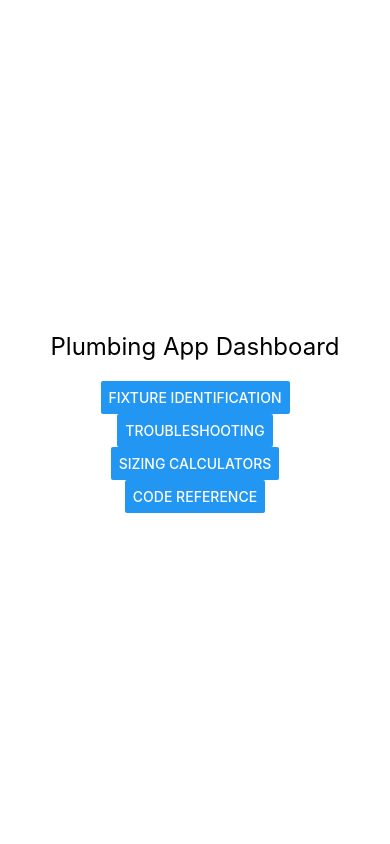
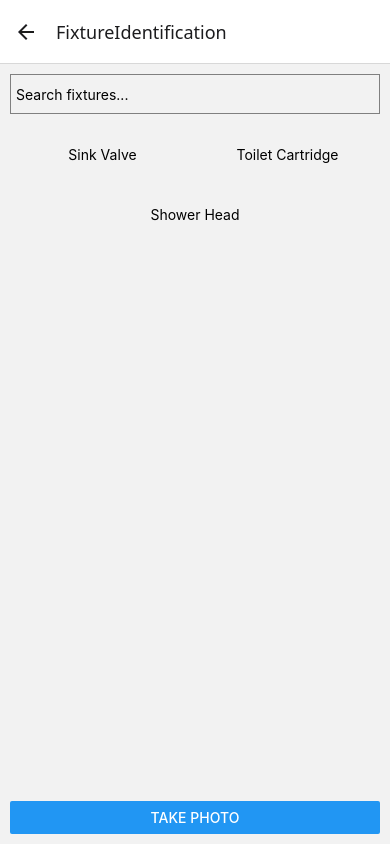
Before and after one commit to jackandamanda16/PlumbingApp, a React Native app: screen /FixtureIdentification in a window 390 px wide. Built offline with nearby package versions, Linux system fonts and the light colour scheme.

Commit message:
Fixed file creation issue and added Fixture Identification screen with camera

```diff
--- a/App.js
+++ b/App.js
@@ -1,27 +1,18 @@
-import React from 'react';
-import { View, Text, Button, StyleSheet } from 'react-native';
+import * as React from 'react';
+import { NavigationContainer } from '@react-navigation/native';
+import { createStackNavigator } from '@react-navigation/stack';
+import DashboardScreen from './screens/DashboardScreen';
+import FixtureIdentificationScreen from './screens/FixtureIdentificationScreen';
+
+const Stack = createStackNavigator();
 
 export default function App() {
   return (
-    <View style={styles.container}>
-      <Text style={styles.title}>Plumbing App Dashboard</Text>
-      <Button title="Fixture Identification" onPress={() => {}} />
-      <Button title="Troubleshooting" onPress={() => {}} />
-      <Button title="Sizing Calculators" onPress={() => {}} />
-      <Button title="Code Reference" onPress={() => {}} />
-    </View>
+    <NavigationContainer>
+      <Stack.Navigator initialRouteName="Dashboard">
+        <Stack.Screen name="Dashboard" component={DashboardScreen} />
+        <Stack.Screen name="FixtureIdentification" component={FixtureIdentificationScreen} />
+      </Stack.Navigator>
+    </NavigationContainer>
   );
 }
-
-const styles = StyleSheet.create({
-  container: {
-    flex: 1,
-    justifyContent: 'center',
-    alignItems: 'center',
-    backgroundColor: '#fff',
-  },
-  title: {
-    fontSize: 24,
-    marginBottom: 20,
-  },
-});
--- /dev/null
+++ b/screens/DashboardScreen.js
@@ -0,0 +1,30 @@
+import React from 'react';
+import { View, Text, Button, StyleSheet } from 'react-native';
+
+export default function DashboardScreen({ navigation }) {
+  return (
+    <View style={styles.container}>
+      <Text style={styles.title}>Plumbing App Dashboard</Text>
+      <Button
+        title="Fixture Identification"
+        onPress={() => navigation.navigate('FixtureIdentification')}
+      />
+      <Button title="Troubleshooting" onPress={() => {}} />
+      <Button title="Sizing Calculators" onPress={() => {}} />
+      <Button title="Code Reference" onPress={() => {}} />
+    </View>
+  );
+}
+
+const styles = StyleSheet.create({
+  container: {
+    flex: 1,
+    justifyContent: 'center',
+    alignItems: 'center',
+    backgroundColor: '#fff',
+  },
+  title: {
+    fontSize: 24,
+    marginBottom: 20,
+  },
+});
--- /dev/null
+++ b/screens/FixtureIdentificationScreen.js
@@ -0,0 +1,72 @@
+import React, { useState } from 'react';
+import { View, Text, FlatList, TextInput, Button, StyleSheet } from 'react-native';
+import * as ImagePicker from 'expo-image-picker';
+
+export default function FixtureIdentificationScreen() {
+  const [search, setSearch] = useState('');
+  const [selectedImage, setSelectedImage] = useState(null);
+
+  // Sample fixture data (replace with real data later)
+  const fixtures = [
+    { id: '1', name: 'Sink Valve', image: 'https://via.placeholder.com/100' },
+    { id: '2', name: 'Toilet Cartridge', image: 'https://via.placeholder.com/100' },
+    { id: '3', name: 'Shower Head', image: 'https://via.placeholder.com/100' },
+  ];
+
+  const filteredFixtures = fixtures.filter((f) =>
+    f.name.toLowerCase().includes(search.toLowerCase())
+  );
+
+  const pickImage = async () => {
+    let result = await ImagePicker.launchCameraAsync({
+      allowsEditing: true,
+      quality: 1,
+    });
+
+    if (!result.canceled) {
+      setSelectedImage(result.assets[0].uri);
+      // Add AI logic here later (e.g., upload to AWS Rekognition)
+    }
+  };
+
+  return (
+    <View style={styles.container}>
+      <TextInput
+        style={styles.searchBar}
+        placeholder="Search fixtures..."
+        value={search}
+        onChangeText={setSearch}
+      />
+      <FlatList
+        data={filteredFixtures}
+        keyExtractor={(item) => item.id}
+        renderItem={({ item }) => (
+          <View style={styles.item}>
+            <Text>{item.name}</Text>
+          </View>
+        )}
+        numColumns={2}
+      />
+      <Button title="Take Photo" onPress={pickImage} />
+      {selectedImage && <Text>Image selected: {selectedImage}</Text>}
+    </View>
+  );
+}
+
+const styles = StyleSheet.create({
+  container: { flex: 1, padding: 10 },
+  searchBar: {
+    height: 40,
+    borderColor: 'gray',
+    borderWidth: 1,
+    marginBottom: 10,
+    padding: 5,
+  },
+  item: {
+    flex: 1,
+    margin: 5,
+    alignItems: 'center',
+    justifyContent: 'center',
+    height: 50,
+  },
+});
```
Also changed, not shown: package.json (+6 -1 lines), 1 other file (tests, documents, lock files or other folders).
